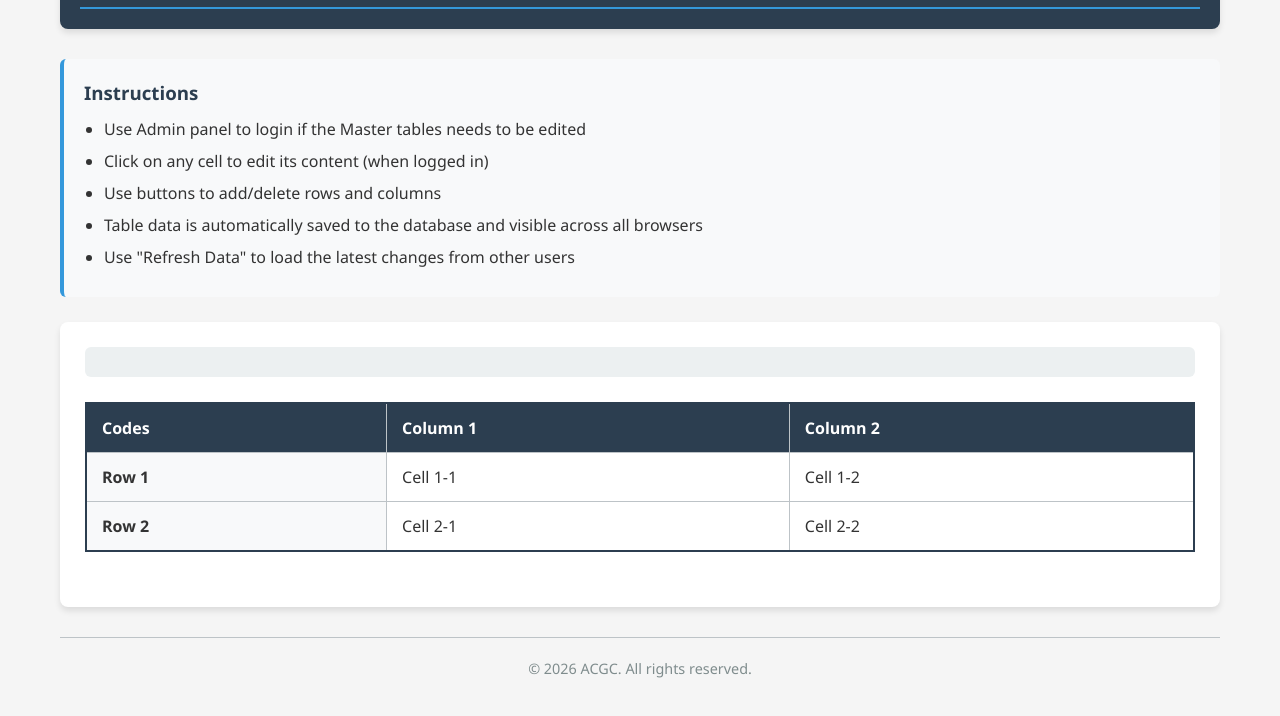
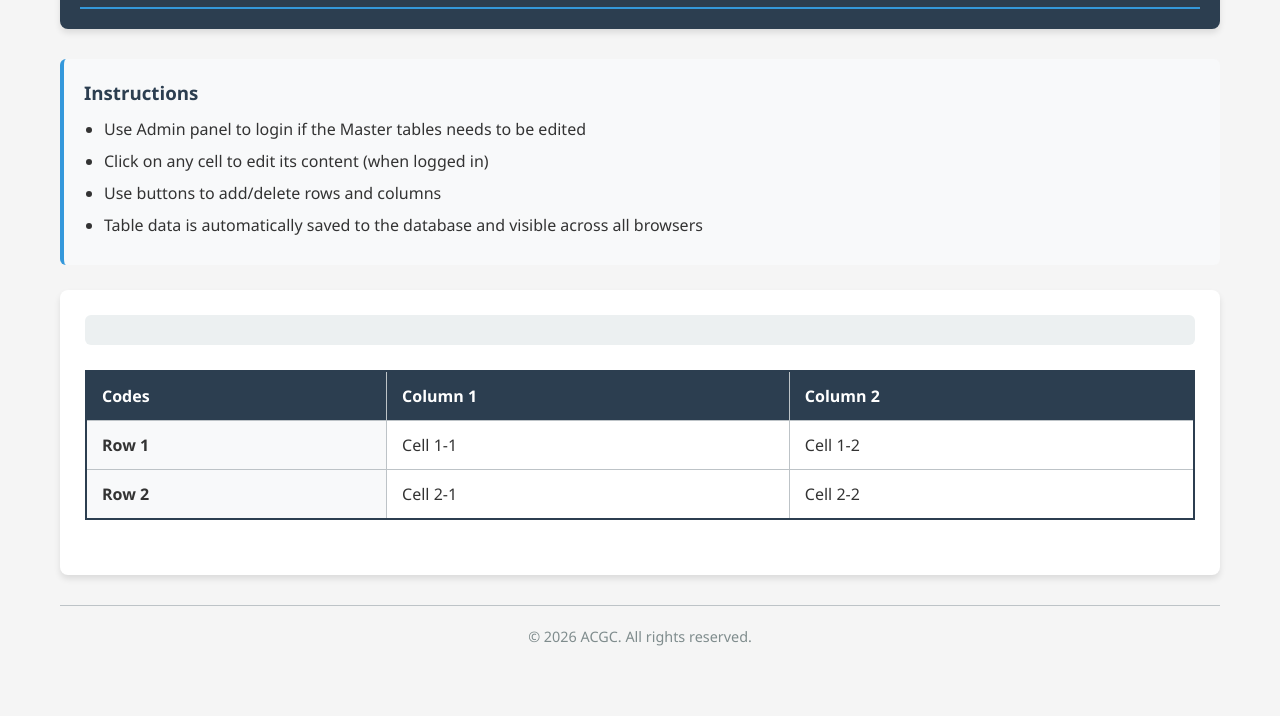
Before and after one commit to rayaguirre1227/fee-rate-schedule, a website: page first.html in a window 1280 px wide. Shown: the part 218-934 px from the top of the page. After the commit the page ends 906 px from the top, so only its background shows below. Drawn offline with Linux system fonts and the light colour scheme; no server answers.

Commit message:
Add files via upload

```diff
--- a/first.html
+++ b/first.html
@@ -26,7 +26,6 @@
                 <li>Click on any cell to edit its content (when logged in)</li>
                 <li>Use buttons to add/delete rows and columns</li>
                 <li>Table data is automatically saved to the database and visible across all browsers</li>
-                <li>Use "Refresh Data" to load the latest changes from other users</li>
             </ul>
         </section>
 
```
